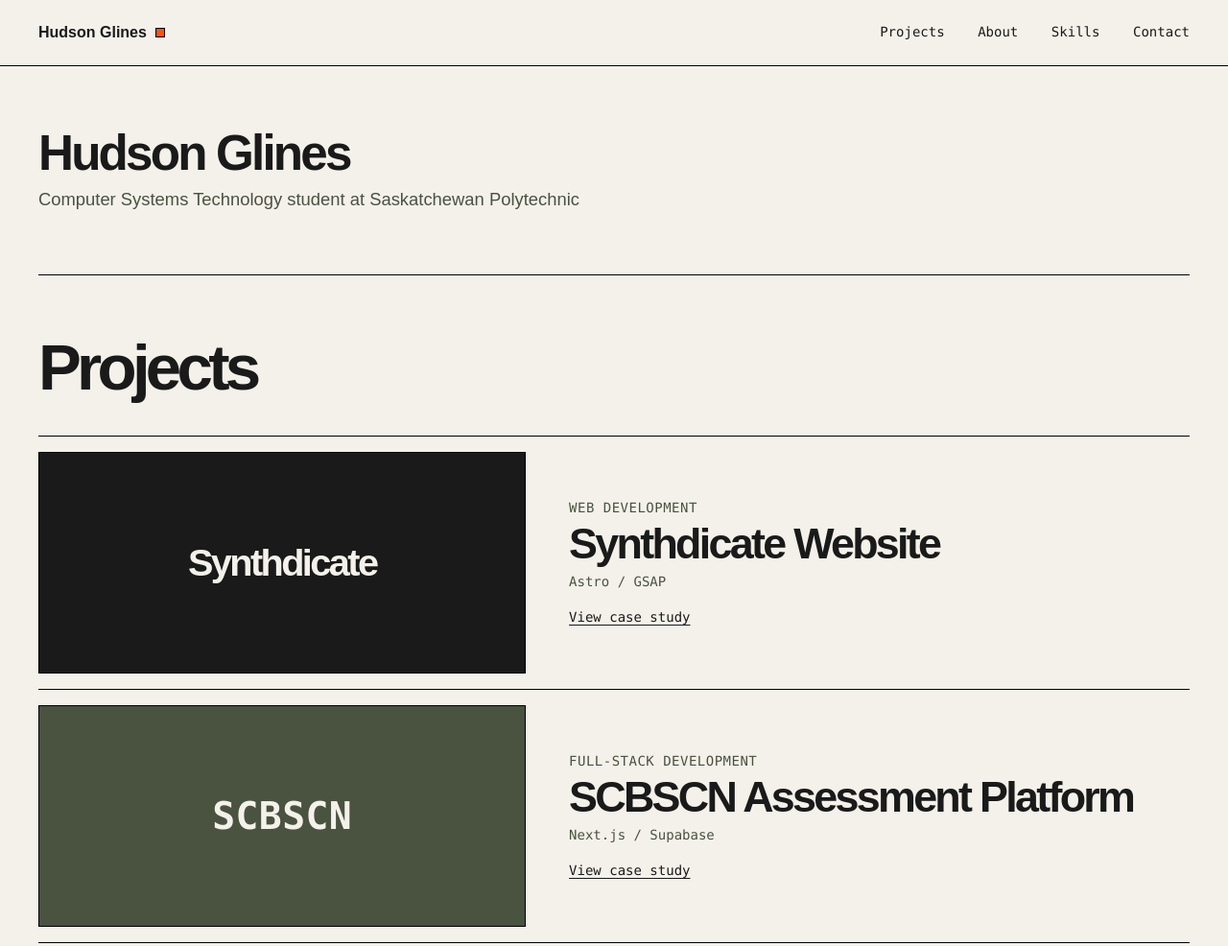
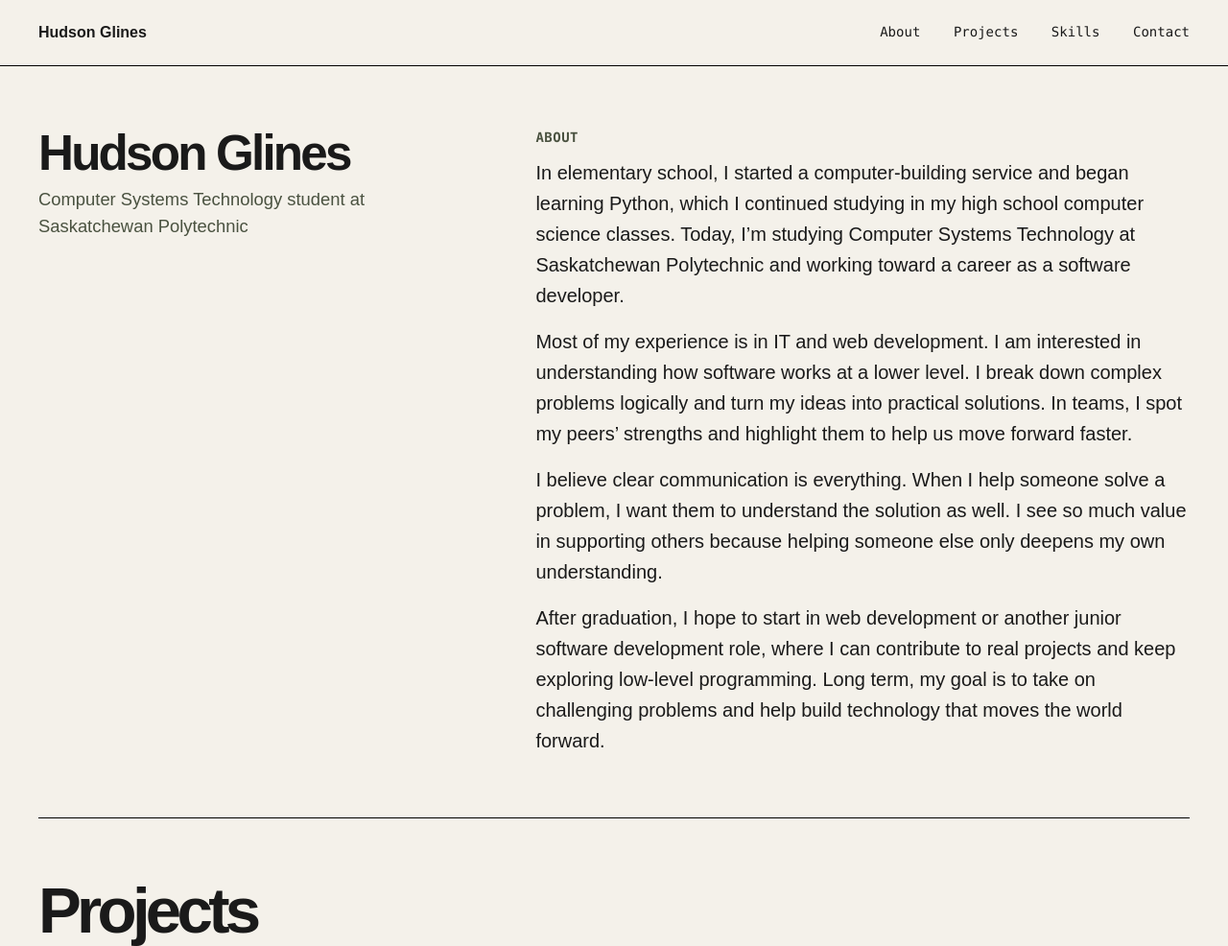
Before and after one commit to drusticc/portfolio, an Astro site: page / in a window 1280 px wide. Shown: the top 986 px of the page at 96% size. Built offline with nearby package versions, Linux system fonts and the light colour scheme; Astro itself is replaced by a stand-in of ours.

Commit message:
Lead the homepage with About and simplify the wordmark

```diff
--- a/src/layouts/Site.astro
+++ b/src/layouts/Site.astro
@@ -9,8 +9,8 @@ interface Props {
 const { title } = Astro.props;
 const home = import.meta.env.BASE_URL;
 const nav = [
+  ['About', '#about'],
   ['Projects', '#projects'],
-  ['About', '#about'],
   ['Skills', '#skills'],
   ['Contact', '#contact'],
 ];
@@ -28,7 +28,7 @@ const nav = [
     <a class="skip-link" href="#main">Skip to content</a>
     <header class="header">
       <div class="frame header-inner">
-        <a href={home} class="wordmark">{portfolio.name}<span aria-hidden="true">■</span></a>
+        <a href={home} class="wordmark">{portfolio.name}</a>
         <nav aria-label="Main navigation">
           {nav.map(([label, hash]) => <a href={home + hash}>{label}</a>)}
         </nav>
@@ -37,7 +37,7 @@ const nav = [
     <main id="main"><slot /></main>
     <footer class="footer">
       <div class="frame footer-inner">
-        <a class="wordmark" href={home}>{portfolio.name}<span aria-hidden="true">■</span></a>
+        <a class="wordmark" href={home}>{portfolio.name}</a>
         <div class="footer-links">
           {portfolio.contact.map((link) => <a href={link.url.includes(':') ? link.url : home + link.url}>{link.label}</a>)}
         </div>
--- a/src/pages/index.astro
+++ b/src/pages/index.astro
@@ -6,9 +6,15 @@ const home = import.meta.env.BASE_URL;
 const projectUrl = (slug: string) => `${home}projects/${slug}/`;
 ---
 <Site>
-  <section class="intro frame" aria-labelledby="intro-name">
-    <h1 id="intro-name">{portfolio.name}</h1>
-    <p>{portfolio.role} at {portfolio.school}</p>
+  <section class="intro frame split" id="about" aria-labelledby="intro-name">
+    <div class="intro-identity">
+      <h1 id="intro-name">{portfolio.name}</h1>
+      <p>{portfolio.role} at {portfolio.school}</p>
+    </div>
+    <div class="intro-about prose">
+      <h2>About</h2>
+      {portfolio.about.map((paragraph) => <p>{paragraph}</p>)}
+    </div>
   </section>
 
   <section class="frame section" id="projects" aria-labelledby="project-heading">
@@ -36,13 +42,6 @@ const projectUrl = (slug: string) => `${home}projects/${slug}/`;
           </article>
         );
       })}
-    </div>
-  </section>
-
-  <section class="frame section split" id="about" aria-labelledby="about-heading">
-    <h2 id="about-heading">About</h2>
-    <div class="prose">
-      {portfolio.about.map((paragraph) => <p>{paragraph}</p>)}
     </div>
   </section>
 
--- a/src/styles/site.css
+++ b/src/styles/site.css
@@ -44,8 +44,7 @@ section[id] { scroll-margin-top: 1.25rem; }
   justify-content: space-between;
   gap: 1rem 2rem;
 }
-.wordmark { display: inline-flex; gap: .55rem; align-items: center; text-decoration: none; font-weight: 800; }
-.wordmark span { display: block; width: .65rem; height: .65rem; overflow: hidden; color: transparent; background: var(--accent); border: var(--line); }
+.wordmark { text-decoration: none; font-weight: 800; }
 .header nav, .footer-links { display: flex; gap: .55rem clamp(.75rem, 2.7vw, 2.5rem); flex-wrap: wrap; }
 .header nav a, .footer-links a, .back-link, .related-links a {
   font: 500 .875rem/1.4 var(--label);
@@ -59,11 +58,19 @@ section[id] { scroll-margin-top: 1.25rem; }
   line-height: 1.04;
   letter-spacing: -.055em;
 }
-.intro p {
+.intro-identity p {
   margin-top: .5rem;
   color: var(--muted);
   font-size: clamp(1rem, 1.5vw, 1.15rem);
   line-height: 1.5;
+}
+
+.intro-about h2 {
+  margin-bottom: .7rem;
+  font: 600 .875rem/1.45 var(--label);
+  text-transform: uppercase;
+  letter-spacing: .035em;
+  color: var(--muted);
 }
 
 .case h1 {
```
